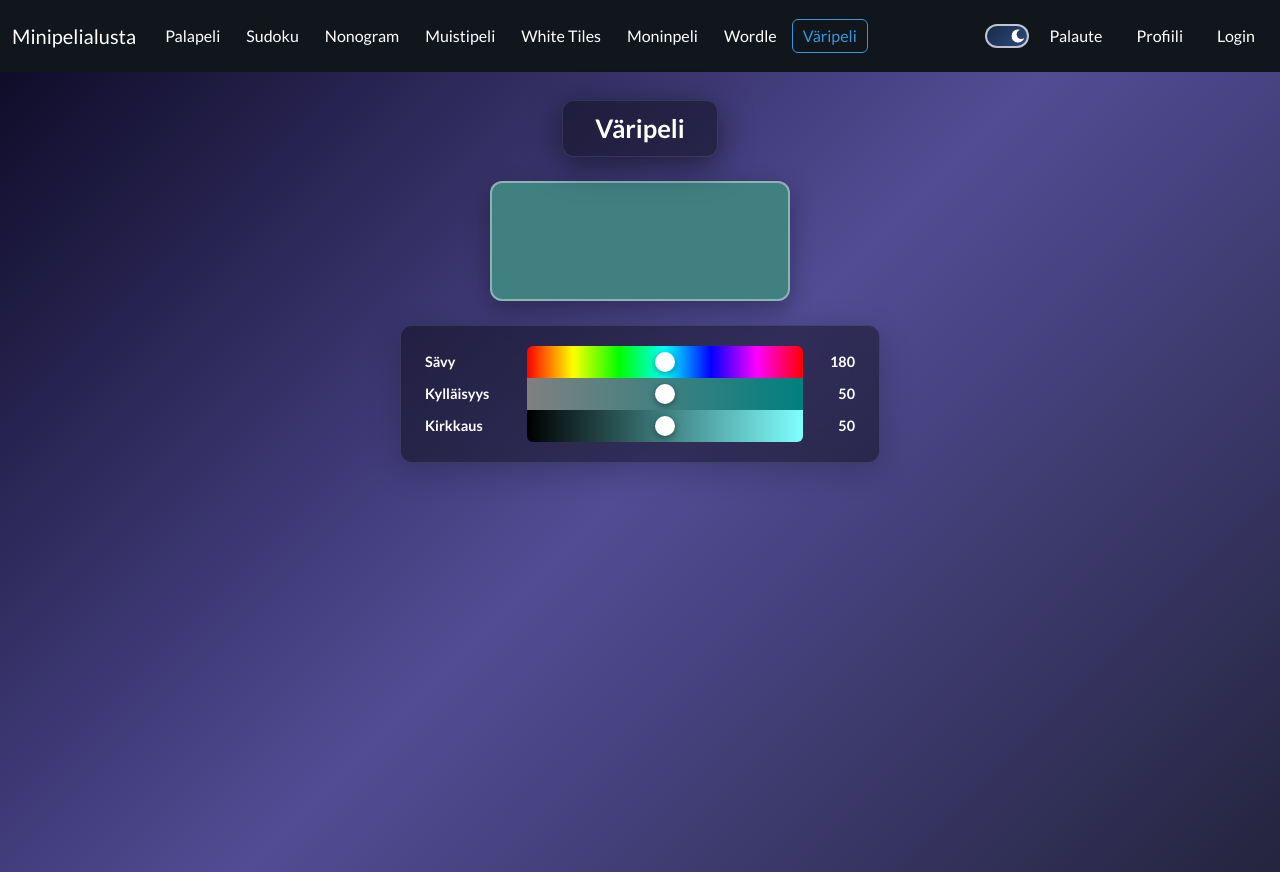
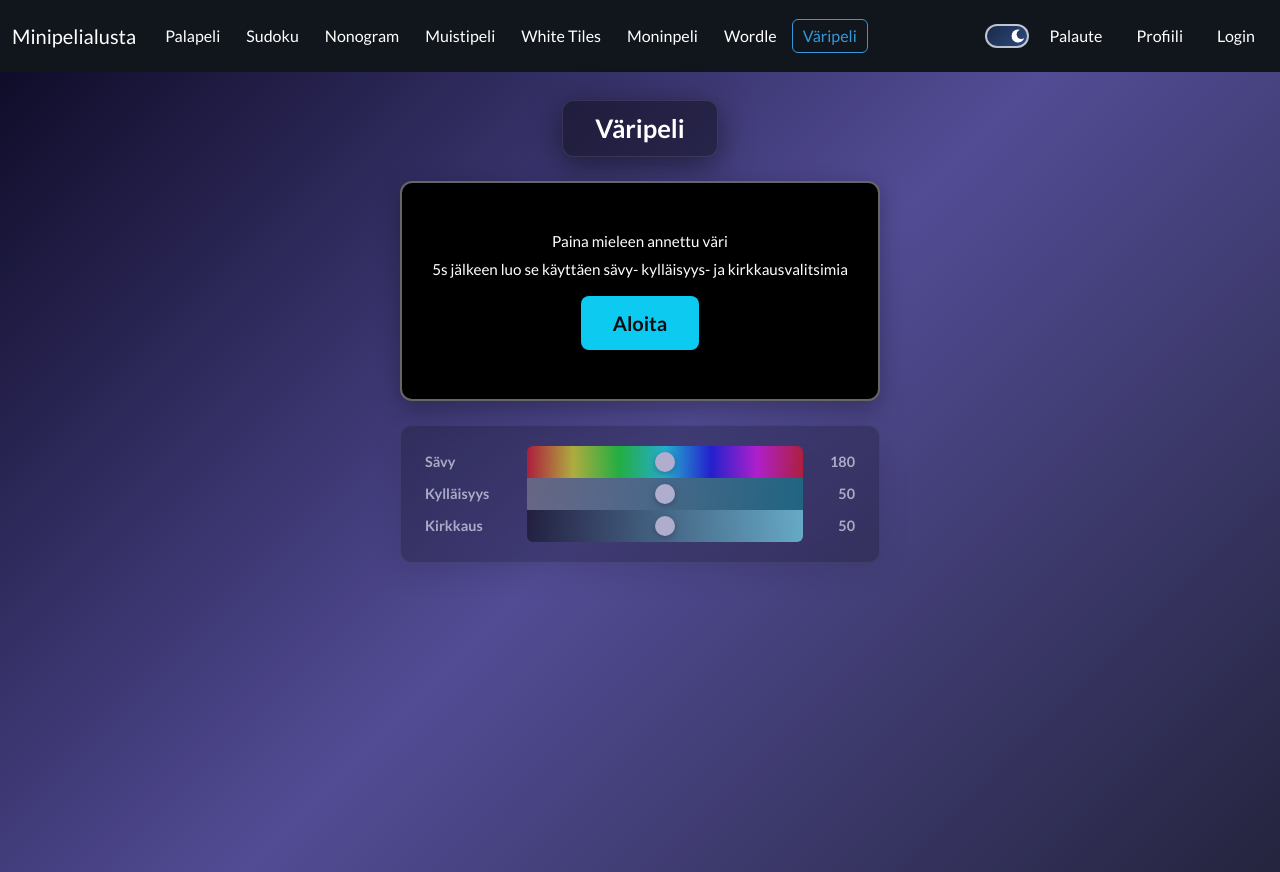
Before and after one commit to Topi-M/HJKMST, a React (Vite) app in the folder client/: page /HJKMST/colorgame in a window 1280 px wide. Built offline with nearby package versions, Linux system fonts and the light colour scheme; no server answers.

Commit message:
Lisätty Väripeli

```diff
--- a/client/src/css/colorgame.css
+++ b/client/src/css/colorgame.css
@@ -46,12 +46,149 @@ body.dark-mode .cg-title {
 }
 
 /* ---- Värin esikatselu ---- */
+.cg-preview-wrap {
+  position: relative;
+  width: min(92vw, 480px);
+  height: 220px;
+}
+
 .cg-preview {
-  width: min(80vw, 300px);
-  height: 120px;
+  width: 100%;
+  height: 100%;
   border-radius: 12px;
   border: 2px solid rgba(255, 255, 255, 0.4);
   box-shadow: 0 8px 24px rgba(0, 0, 0, 0.3);
+  transition: background 0.15s ease;
+}
+
+.cg-idle-overlay {
+  position: absolute;
+  inset: 0;
+  display: flex;
+  flex-direction: column;
+  align-items: center;
+  justify-content: center;
+  gap: 16px;
+  padding: 16px;
+  text-align: center;
+}
+
+.cg-instructions {
+  color: #ffffff;
+  font-size: 0.95rem;
+  line-height: 1.4;
+}
+
+.cg-instructions p {
+  margin: 0 0 6px 0;
+}
+
+.cg-instructions p:last-child {
+  margin-bottom: 0;
+}
+
+.cg-start-btn {
+  font-size: 1.25rem;
+  font-weight: 700;
+  padding: 12px 32px;
+  border-radius: 8px;
+  border: none;
+  color: #0b0c10;
+  background: #0dcaf0;
+  cursor: pointer;
+  box-shadow: 0 6px 18px rgba(0, 0, 0, 0.4);
+  transition: transform 0.05s ease, filter 0.15s ease;
+}
+
+.cg-start-btn:hover {
+  filter: brightness(1.08);
+}
+
+.cg-start-btn:active {
+  transform: translateY(1px);
+}
+
+@media (max-width: 700px) {
+  .cg-instructions {
+    font-size: 0.85rem;
+  }
+}
+
+.cg-countdown {
+  position: absolute;
+  top: 50%;
+  left: 50%;
+  transform: translate(-50%, -50%);
+  font-size: 3rem;
+  font-weight: 800;
+  color: #ffffff;
+  text-shadow: 0 2px 8px rgba(0, 0, 0, 0.6);
+  pointer-events: none;
+}
+
+/* ---- Tulosalue ---- */
+.cg-result-area {
+  display: flex;
+  flex-direction: column;
+  align-items: center;
+  gap: 12px;
+}
+
+.cg-result-split {
+  display: flex;
+  width: min(92vw, 480px);
+  height: 220px;
+  border-radius: 12px;
+  overflow: hidden;
+  border: 2px solid rgba(255, 255, 255, 0.4);
+  box-shadow: 0 8px 24px rgba(0, 0, 0, 0.3);
+}
+
+.cg-result-half {
+  flex: 1;
+  display: flex;
+  align-items: flex-end;
+  justify-content: center;
+  padding: 8px;
+}
+
+.cg-result-label {
+  color: #ffffff;
+  font-weight: 700;
+  font-size: 0.85rem;
+  text-shadow: 0 1px 3px rgba(0, 0, 0, 0.8);
+}
+
+.cg-score {
+  color: #0b0c10;
+  font-size: 1.4rem;
+  font-weight: 800;
+}
+
+body.dark-mode .cg-score {
+  color: #ffffff;
+}
+
+/* ---- Valmis / Uusi peli nappi ---- */
+.cg-submit-btn {
+  font-size: 1.1rem;
+  font-weight: 700;
+  padding: 10px 28px;
+  border-radius: 8px;
+  border: none;
+  color: #0b0c10;
+  background: #0dcaf0;
+  cursor: pointer;
+  box-shadow: 0 6px 18px rgba(0, 0, 0, 0.3);
+  transition: transform 0.05s ease, filter 0.15s ease;
+}
+
+.cg-submit-btn:hover {
+  filter: brightness(1.08);
+}
+
+.cg-submit-btn:active {
+  transform: translateY(1px);
 }
 
 /* ---- Sliderit ---- */
@@ -112,6 +249,14 @@ body.dark-mode .cg-slider-value {
   outline: none;
   cursor: pointer;
   border: none;
+}
+
+.cg-slider:disabled {
+  cursor: not-allowed;
+}
+
+.cg-sliders--disabled {
+  opacity: 0.55;
 }
 
 .cg-slider-row:first-child .cg-slider {
--- a/client/src/pages/Colorgame.jsx
+++ b/client/src/pages/Colorgame.jsx
@@ -1,9 +1,25 @@
-import { useState } from "react";
+import { useState, useEffect } from "react";
 import "../css/colorgame.css";
 
 /**
  * Dialed.gg tyyppinen värimuistipeli
  */
+
+// Tavoitevärien taulukko (HSB). Pelin alussa tästä arvotaan yksi väri.
+const TARGET_COLORS = [
+  { h: 10, s: 85, b: 90 },   // punainen
+  { h: 30, s: 90, b: 95 },   // oranssi
+  { h: 50, s: 95, b: 95 },   // keltainen
+  { h: 90, s: 75, b: 80 },   // limenvihreä
+  { h: 135, s: 70, b: 55 },  // tummanvihreä
+  { h: 175, s: 80, b: 85 },  // turkoosi
+  { h: 210, s: 85, b: 70 },  // sininen
+  { h: 255, s: 70, b: 65 },  // indigo
+  { h: 290, s: 75, b: 75 },  // violetti
+  { h: 330, s: 80, b: 85 },  // pinkki
+];
+
+const SHOW_DURATION = 5;
 
 // Muuntaa HSB (HSV) -arvot RGB-arvoiksi väri-esikatselua varten.
 function hsbToRgb(h, s, b) {
@@ -31,10 +47,25 @@ function rgbString(h, s, b) {
   return `rgb(${r}, ${g}, ${bl})`;
 }
 
+// Laskee pistemäärän 0-100 vertaamalla pelaajan HSB-arvoja tavoiteväriin.
+// Sävy on ympyrä (0-360), joten erotus lasketaan lyhyintä etäisyyttä myöten.
+function calcScore(target, guess) {
+  const hueDiffRaw = Math.abs(target.h - guess.h);
+  const hueDiff = Math.min(hueDiffRaw, 360 - hueDiffRaw) / 180;
+  const satDiff = Math.abs(target.s - guess.s) / 100;
+  const briDiff = Math.abs(target.b - guess.b) / 100;
+  const total = (hueDiff + satDiff + briDiff) / 3;
+  return Math.round((1 - total) * 100);
+}
+
 export default function Colorgame() {
   const [hue, setHue] = useState(180);
   const [sat, setSat] = useState(50);
   const [bri, setBri] = useState(50);
+  const [phase, setPhase] = useState("idle"); // idle | showing | guessing | result
+  const [target, setTarget] = useState(null);
+  const [showTime, setShowTime] = useState(SHOW_DURATION);
+  const [finalScore, setFinalScore] = useState(null);
 
   // Saturation-sliderin gradientti: harmaasta täyteen väriin nykyisellä hue/brightness -arvolla
   const satGradient = `linear-gradient(to right, ${rgbString(hue, 0, bri)}, ${rgbString(hue, 100, bri)})`;
@@ -43,6 +74,41 @@ export default function Colorgame() {
 
   const currentColor = rgbString(hue, sat, bri);
 
+  // Lähtölaskenta tavoitevärin näyttämiselle (100ms välein, näytetään yhdellä desimaalilla)
+  useEffect(() => {
+    if (phase !== "showing") return;
+    if (showTime <= 0) {
+      setPhase("guessing");
+      return;
+    }
+    const id = setTimeout(() => setShowTime(t => Math.max(0, +(t - 0.1).toFixed(1))), 100);
+    return () => clearTimeout(id);
+  }, [phase, showTime]);
+
+  function handleStart() {
+    const t = TARGET_COLORS[Math.floor(Math.random() * TARGET_COLORS.length)];
+    setTarget(t);
+    setHue(180);
+    setSat(50);
+    setBri(50);
+    setShowTime(SHOW_DURATION);
+    setFinalScore(null);
+    setPhase("showing");
+  }
+
+  function handleSubmit() {
+    const score = calcScore(target, { h: hue, s: sat, b: bri });
+    setFinalScore(score);
+    setPhase("result");
+  }
+
+  const slidersDisabled = phase !== "guessing";
+
+  // Esikatselun väri eri vaiheissa
+  let previewColor = "#000";
+  if (phase === "showing") previewColor = rgbString(target.h, target.s, target.b);
+  else if (phase === "guessing") previewColor = currentColor;
+
   return (
     <div className="cg-shell">
       <div className="cg-content">
@@ -50,9 +116,39 @@ export default function Colorgame() {
           <h2 className="cg-title">Väripeli</h2>
         </div>
 
-        <div className="cg-preview" style={{ background: currentColor }} />
+        {/* Esikatselualue / tulosalue */}
+        {phase === "result" ? (
+          <div className="cg-result-area">
+            <div className="cg-result-split">
+              <div className="cg-result-half" style={{ background: rgbString(target.h, target.s, target.b) }}>
+                <span className="cg-result-label">Tavoite</span>
+              </div>
+              <div className="cg-result-half" style={{ background: currentColor }}>
+                <span className="cg-result-label">Sinun</span>
+              </div>
+            </div>
+            <div className="cg-score">Pisteet: {finalScore} / 100</div>
+          </div>
+        ) : (
+          <div className="cg-preview-wrap">
+            <div className="cg-preview" style={{ background: previewColor }} />
+            {phase === "idle" && (
+              <div className="cg-idle-overlay">
+                <div className="cg-instructions">
+                  <p>Paina mieleen annettu väri</p>
+                  <p>5s jälkeen luo se käyttäen sävy- kylläisyys- ja kirkkausvalitsimia</p>
+                </div>
+                <button className="cg-start-btn" onClick={handleStart}>Aloita</button>
+              </div>
+            )}
+            {phase === "showing" && (
+              <div className="cg-countdown">{showTime.toFixed(1)}</div>
+            )}
+          </div>
+        )}
 
-        <div className="cg-sliders">
+        {/* Sliderit */}
+        <div className={`cg-sliders${slidersDisabled ? " cg-sliders--disabled" : ""}`}>
           <div className="cg-slider-row">
             <label className="cg-slider-label">Sävy</label>
             <input
@@ -62,6 +158,7 @@ export default function Colorgame() {
               value={hue}
               onChange={(e) => setHue(Number(e.target.value))}
               className="cg-slider cg-slider--hue"
+              disabled={slidersDisabled}
             />
             <span className="cg-slider-value">{hue}</span>
           </div>
@@ -76,6 +173,7 @@ export default function Colorgame() {
               onChange={(e) => setSat(Number(e.target.value))}
               className="cg-slider"
               style={{ background: satGradient }}
+              disabled={slidersDisabled}
             />
             <span className="cg-slider-value">{sat}</span>
           </div>
@@ -90,10 +188,19 @@ export default function Colorgame() {
               onChange={(e) => setBri(Number(e.target.value))}
               className="cg-slider"
               style={{ background: briGradient }}
+              disabled={slidersDisabled}
             />
             <span className="cg-slider-value">{bri}</span>
           </div>
         </div>
+
+        {/* Valmis / Uusi peli -nappi */}
+        {phase === "guessing" && (
+          <button className="cg-submit-btn" onClick={handleSubmit}>Valmis</button>
+        )}
+        {phase === "result" && (
+          <button className="cg-submit-btn" onClick={handleStart}>Uusi peli</button>
+        )}
       </div>
     </div>
   );
```
